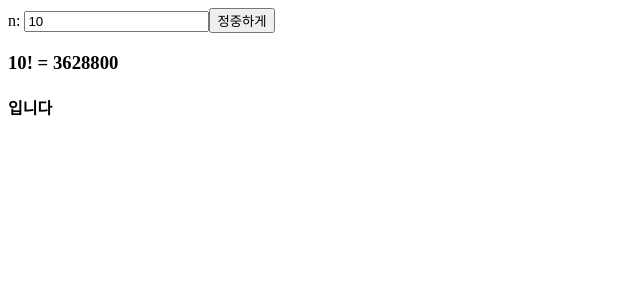
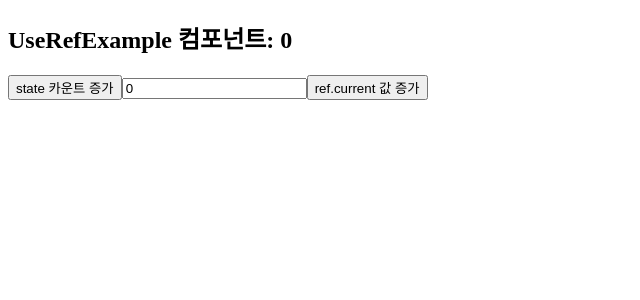
Before and after one commit to Nazima15/frontendProjects, a React (Create React App) app: page / in a window 1280 px wide. Shown: the top 300 px of the page, without its empty margins (0-640 px from the left). Built offline with nearby package versions, Linux system fonts and the light colour scheme.

Commit message:
7장 파일 추가 훅 연습

```diff
--- /dev/null
+++ b/src/ch07/UseRefExample.jsx
@@ -0,0 +1,28 @@
+import { useState, useRef } from "react";
+
+export default function UseRefExample() {
+  const [count, setCount] = useState(0);
+  const inputRef = useRef(null);
+
+  console.log("컴포넌트 렌더링됨. ref.current:", inputRef.current);
+
+  const handleClick = () => {
+    // ref로 DOM 값에 직접 접근해서 증가
+    if (inputRef.current) {
+      inputRef.current.value = Number(inputRef.current.value) + 1;
+    }
+  };
+
+  //ref.current 가 가리키는 값을 input 노드 객체의 주소로 설정
+  return (
+    <>
+      <h2>UseRefExample 컴포넌트: {count}</h2>
+
+      <button onClick={() => setCount(count + 1)}>state 카운트 증가</button>
+
+      <input ref={inputRef} defaultValue={count} type="text" />
+
+      <button onClick={handleClick}>ref.current 값 증가</button>
+    </>
+  );
+}
```
Also changed, not shown: src/ch07/Parent.jsx (added, +46 -0 lines), src/ch07/TextInputWithFocusButton.jsx (added, +21 -0 lines), src/index.js (+6 -2 lines).
